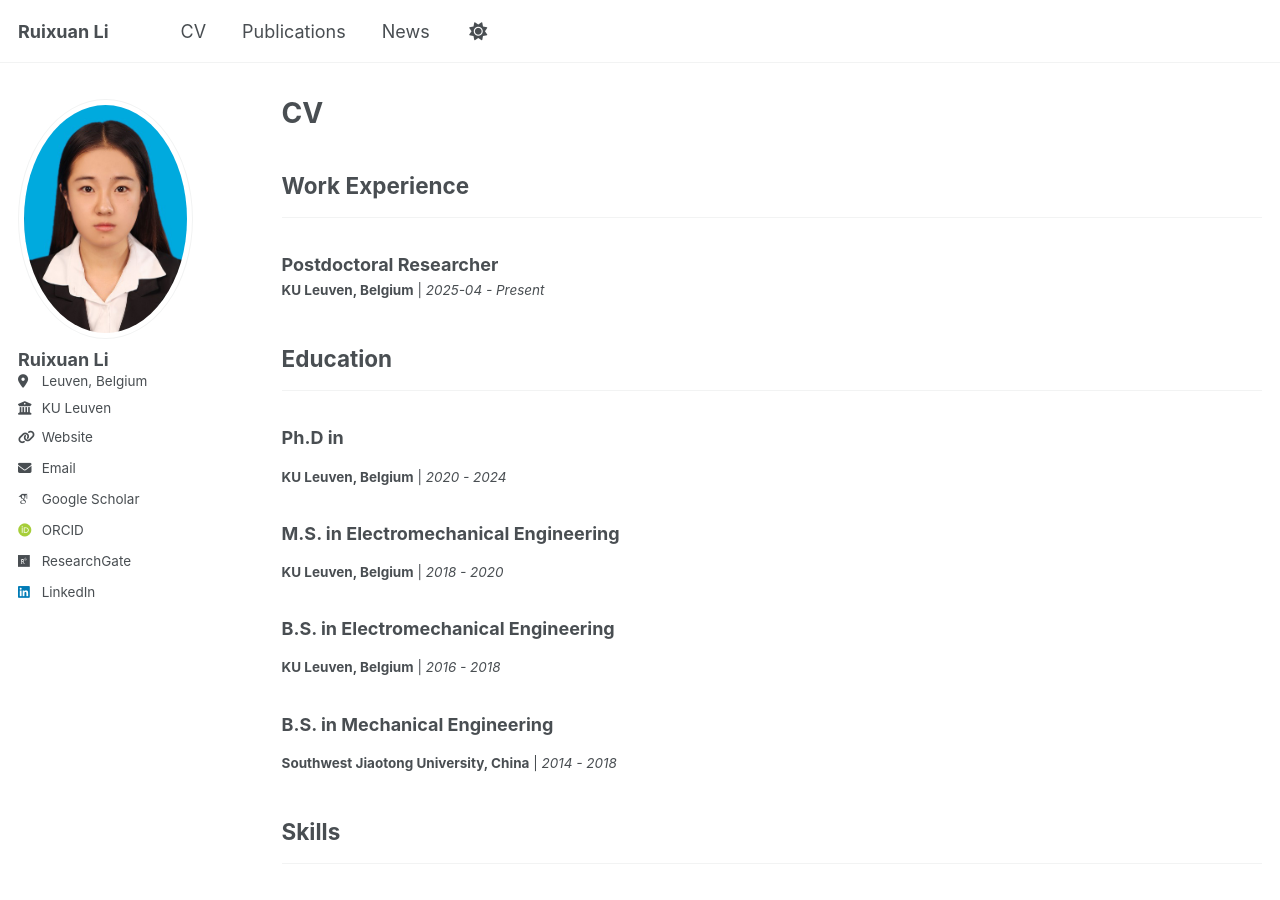
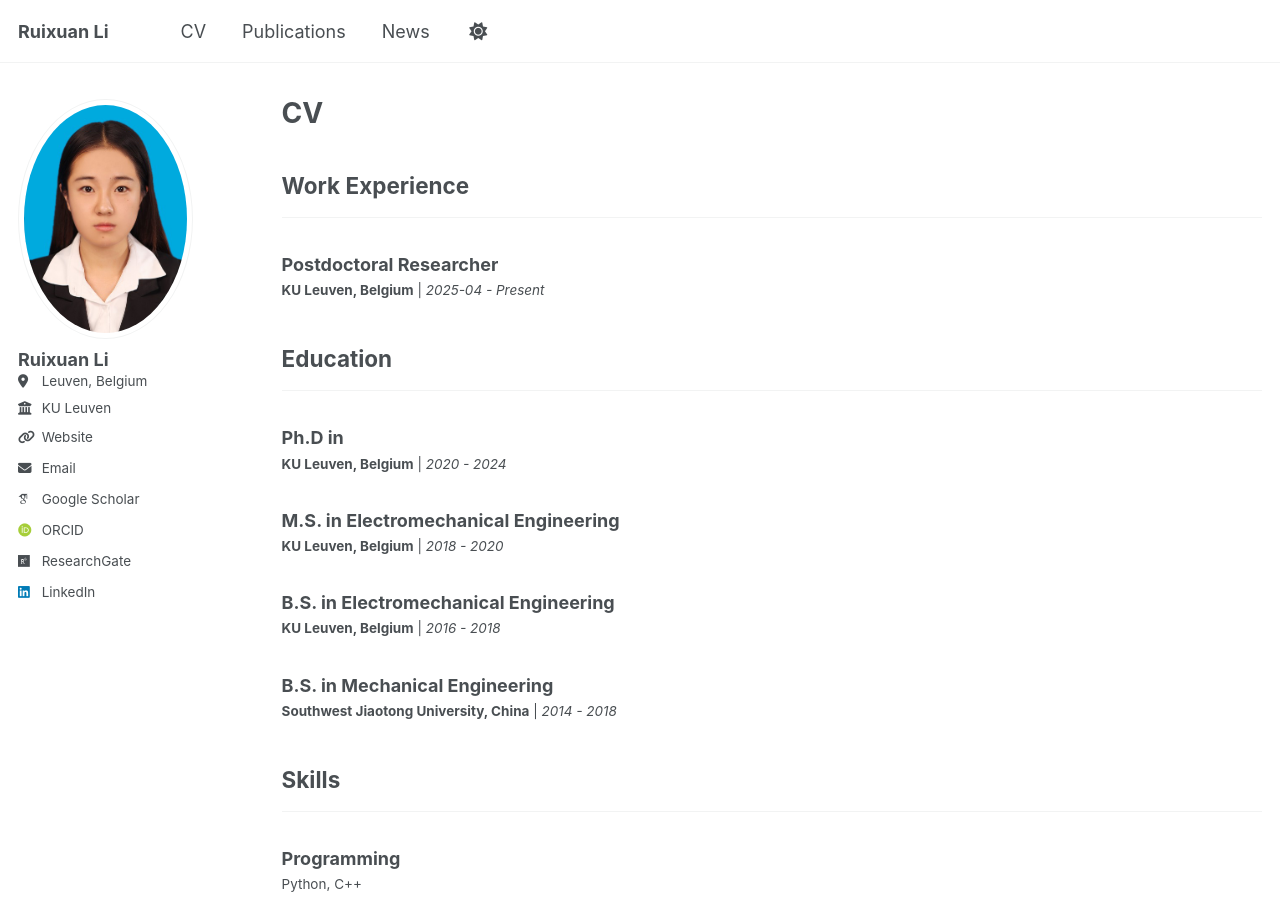
Before and after one commit to Li-Ruixuan/Li-Ruixuan.github.io, a Jekyll site: the page built from _pages/cv.html, in a window 1280 px wide and 900 px high. Built offline with Jekyll 4.4.1, drawn with Linux system fonts in a browser that asks for light colours; some web fonts are replaced.

```diff
--- a/_pages/cv.html
+++ b/_pages/cv.html
@@ -36,9 +36,7 @@ Email: {{ site.data.cv.basics.email }}    -->
 <div class="list__item">
   <article class="archive__item">
     <h3 class="archive__item-title">{{ edu.studyType }} in {{ edu.area }}</h3>
-    <p class="archive__item-excerpt">
-      <p class="archive__item-excerpt"><strong>{{ edu.institution }}</strong> | <em>{{ edu.startDate }}{% if edu.endDate %} - {{ edu.endDate }}{% else %} - Present{% endif %}</em></p>
-    </p>
+    <p class="archive__item-excerpt"><strong>{{ edu.institution }}</strong> | <em>{{ edu.startDate }}{% if edu.endDate %} - {{ edu.endDate }}{% else %} - Present{% endif %}</em></p>
   </article>
 </div>
 {% endfor %}
```
